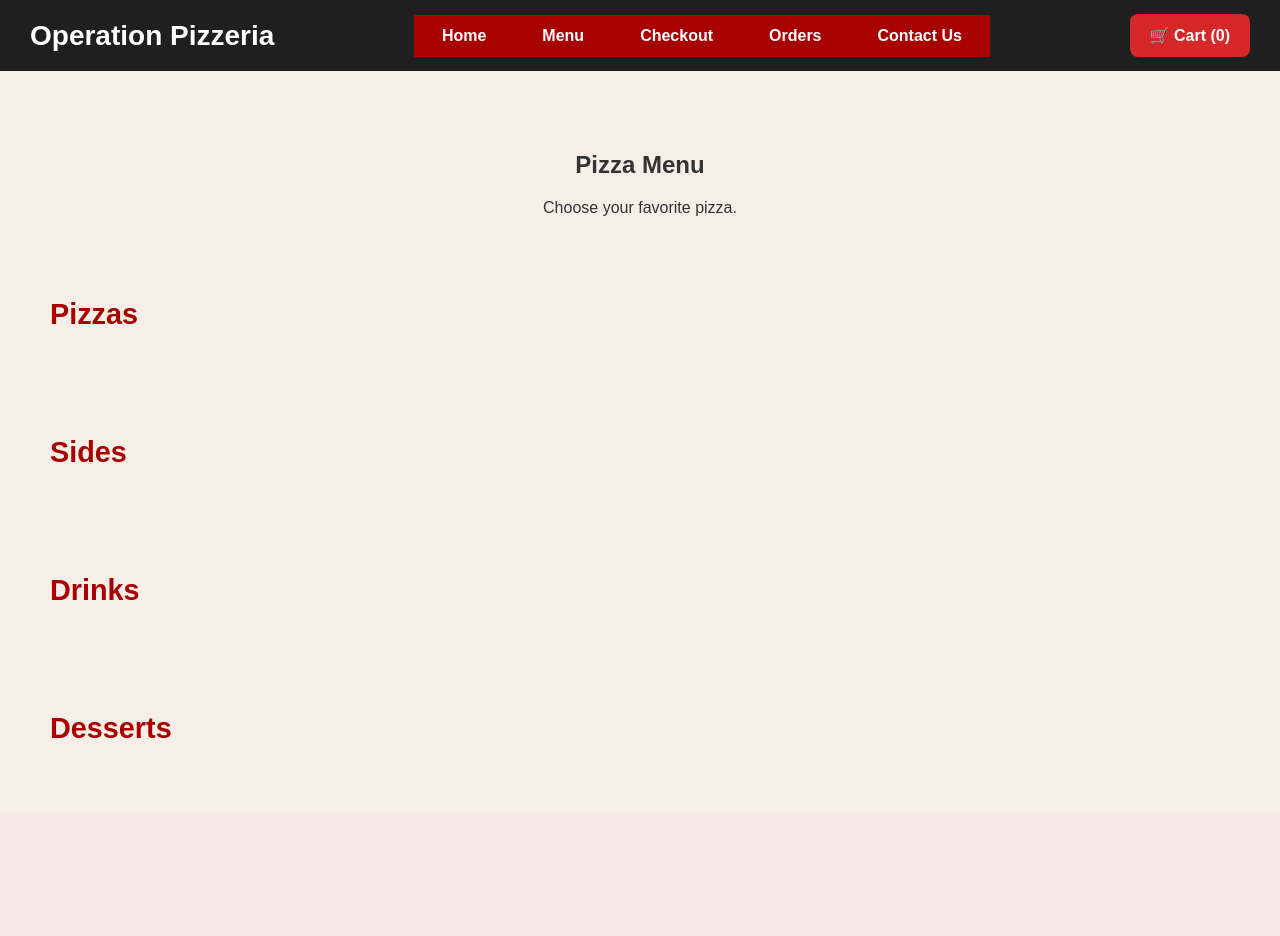
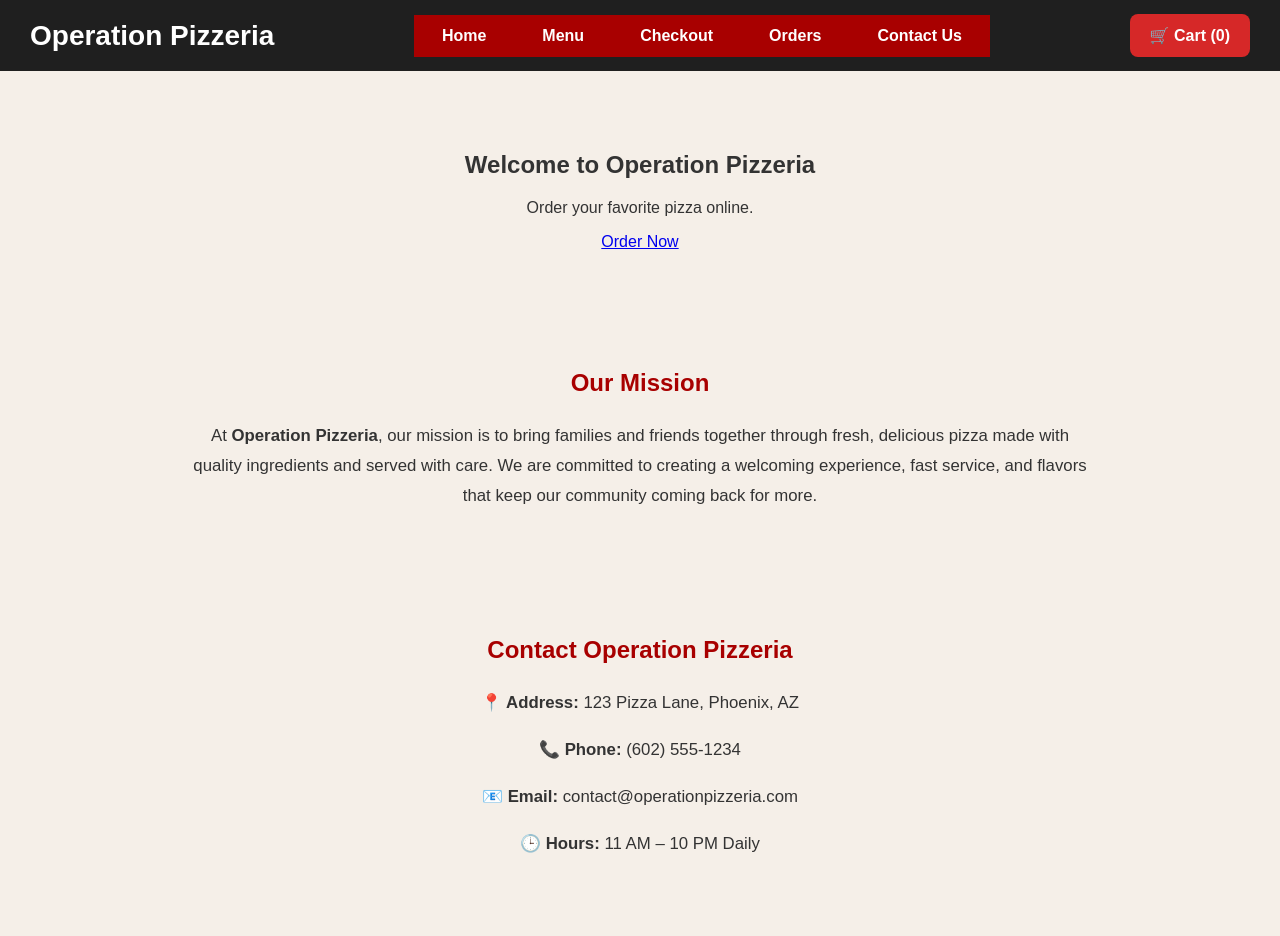
Before and after one commit to sktooyak/pizza-app, a Flask app: page / in a window 1280 px wide. Before the commit the page ends 738 px from the top, so only its background shows below. Run offline with Flask 3, Linux system fonts and the light colour scheme.

Commit message:
Update home.html

```diff
--- a/templates/home.html
+++ b/templates/home.html
@@ -3,7 +3,7 @@
 <head>
     <meta charset="UTF-8">
     <meta name="viewport" content="width=device-width, initial-scale=1.0">
-    <title>Menu</title>
+    <title>Operation Pizzeria</title>
     <link rel="stylesheet" href="{{ url_for('static', filename='style.css') }}">
 </head>
 <body>
@@ -18,88 +18,31 @@
         <a href="/contact">Contact Us</a>
     </nav>
 
-    <a href="/cart" class="cart-button">🛒 Cart ({{ cart_count }})</a>
+   <a href="/cart" class="cart-button">🛒 Cart ({{ cart_count }})</a>
 </header>
 
     <main class="hero">
-        <h2>Pizza Menu</h2>
-        <p>Choose your favorite pizza.</p>
+        <h2>Welcome to Operation Pizzeria</h2>
+        <p>Order your favorite pizza online.</p>
+        <a href="/menu" class="order-button">Order Now</a>
     </main>
+    <section class="mission-section">
+    <h2>Our Mission</h2>
+    <p>
+        At <strong>Operation Pizzeria</strong>, our mission is to bring families and friends together
+        through fresh, delicious pizza made with quality ingredients and served with care.
+        We are committed to creating a welcoming experience, fast service, and flavors
+        that keep our community coming back for more.
+    </p>
+</section>
+   <section class="contact-paragraph">
+    <h2>Contact Operation Pizzeria</h2>
+    <p>
+        <p><strong>📍 Address:</strong> 123 Pizza Lane, Phoenix, AZ</p>
+        <p><strong>📞 Phone:</strong> (602) 555-1234</p>
+        <p><strong>📧 Email:</strong> contact@operationpizzeria.com</p>
+        <p><strong>🕒 Hours:</strong> 11 AM – 10 PM Daily</p>
+    </p>
 
-    <h2 class="menu-section-title">Pizzas</h2>
-<section class="menu-container">
-    {% for item in items %}
-        {% if item.category == "Pizza" %}
-        <div class="pizza-card">
-            <h3>{{ item.name }}</h3>
-            <p class="description">{{ item.description }}</p>
-            <p class="price">${{ item.price }}</p>
-
-            <form action="/add_to_cart" method="POST">
-                <input type="hidden" name="pizza_name" value="{{ item.name }}">
-                <input type="hidden" name="price" value="{{ item.price }}">
-                <button type="submit">Add to Cart</button>
-            </form>
-        </div>
-        {% endif %}
-    {% endfor %}
-</section>
-
-<h2 class="menu-section-title">Sides</h2>
-<section class="menu-container">
-    {% for item in items %}
-        {% if item.category == "Sides" %}
-        <div class="pizza-card">
-            <h3>{{ item.name }}</h3>
-            <p class="description">{{ item.description }}</p>
-            <p class="price">${{ item.price }}</p>
-
-            <form action="/add_to_cart" method="POST">
-                <input type="hidden" name="pizza_name" value="{{ item.name }}">
-                <input type="hidden" name="price" value="{{ item.price }}">
-                <button type="submit">Add to Cart</button>
-            </form>
-        </div>
-        {% endif %}
-    {% endfor %}
-</section>
-
-<h2 class="menu-section-title">Drinks</h2>
-<section class="menu-container">
-    {% for item in items %}
-        {% if item.category == "Drinks" %}
-        <div class="pizza-card">
-            <h3>{{ item.name }}</h3>
-            <p class="description">{{ item.description }}</p>
-            <p class="price">${{ item.price }}</p>
-
-            <form action="/add_to_cart" method="POST">
-                <input type="hidden" name="pizza_name" value="{{ item.name }}">
-                <input type="hidden" name="price" value="{{ item.price }}">
-                <button type="submit">Add to Cart</button>
-            </form>
-        </div>
-        {% endif %}
-    {% endfor %}
-</section>
-
-<h2 class="menu-section-title">Desserts</h2>
-<section class="menu-container">
-    {% for item in items %}
-        {% if item.category == "Dessert" %}
-        <div class="pizza-card">
-            <h3>{{ item.name }}</h3>
-            <p class="description">{{ item.description }}</p>
-            <p class="price">${{ item.price }}</p>
-
-            <form action="/add_to_cart" method="POST">
-                <input type="hidden" name="pizza_name" value="{{ item.name }}">
-                <input type="hidden" name="price" value="{{ item.price }}">
-                <button type="submit">Add to Cart</button>
-            </form>
-        </div>
-        {% endif %}
-    {% endfor %}
-</section>
 </body>
 </html>
```
